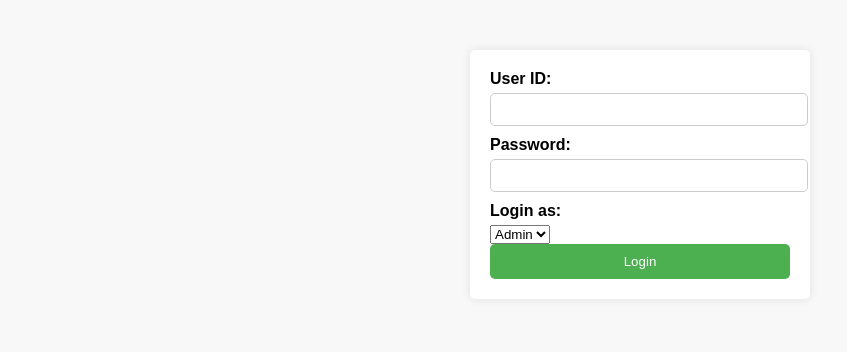
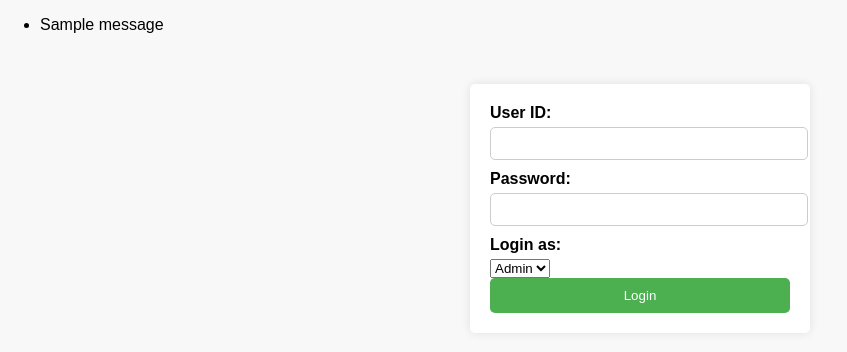
Before and after one commit to DhanuBagal/EVoting-System-Using-Blockchain-and-Face-Recognition, a Flask app: page /login in a window 1280 px wide. Shown: the top 352 px of the page, without its empty margins (0-847 px from the left). Run offline with Flask 3, Linux system fonts and the light colour scheme; tables that the repository leaves empty hold one stand-in row (values such as "Sample post"); one stand-in notice (Sample message) is shown.

Commit message:
Update login.html final commit

```diff
--- a/templates/login.html
+++ b/templates/login.html
@@ -7,6 +7,20 @@
     <title>Login</title>
 </head>
 <body>
+    <div>
+        {% with messages = get_flashed_messages(with_categories=true) %}
+            {% if messages %}
+                <ul>
+                    {% for category, message in messages %}
+                        <li class="{{ category }}">
+                            {{ message }}
+                        </li>
+                    {% endfor %}
+                </ul>
+            {% endif %}
+        {% endwith %}
+    </div>
+
     <form action="/login" method="POST">
         <label for="username">User ID:</label>
         <input type="text" id="username" name="username" required>
```
Lines whose indentation alone changed are shown as unchanged.
